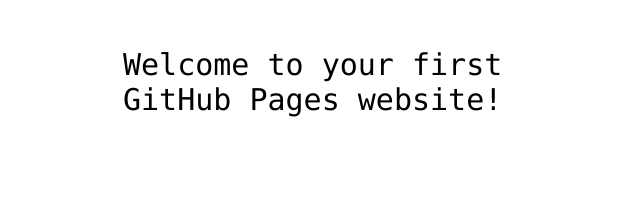
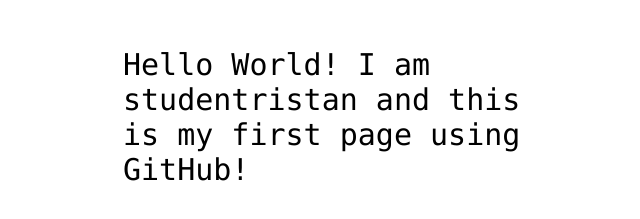
Before and after one commit to studentristan/hello-world, a plain HTML site: page index.html in a window 1280 px wide. Shown: the part 341-560 px from the top of the page, without its empty margins (317-957 px from the left). Drawn offline with Linux system fonts and the light colour scheme.

Commit message:
Update index.html

```diff
--- a/index.html
+++ b/index.html
@@ -8,11 +8,9 @@
 </head>
 
 <body>
-
 <img src="https://octodex.github.com/images/daftpunktocat-thomas.gif" id="octocat" alt="octocat-gif" />
 
-<!-- Change this code here by copy and pasting your template on line 15 -->
-<p>Welcome to your first GitHub Pages website!</p>
+  <p>Hello World! I am studentristan and this is my first page using GitHub!</p>
 
 </body>
 </html>
```
